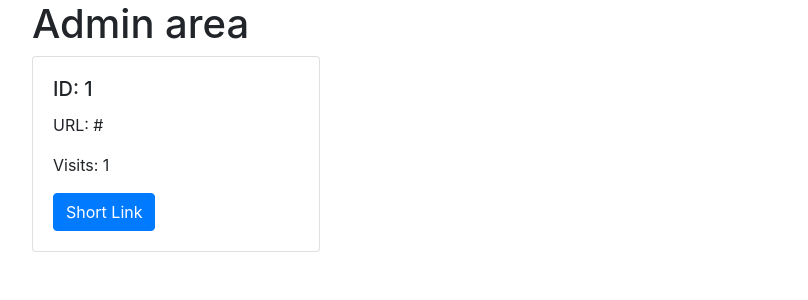
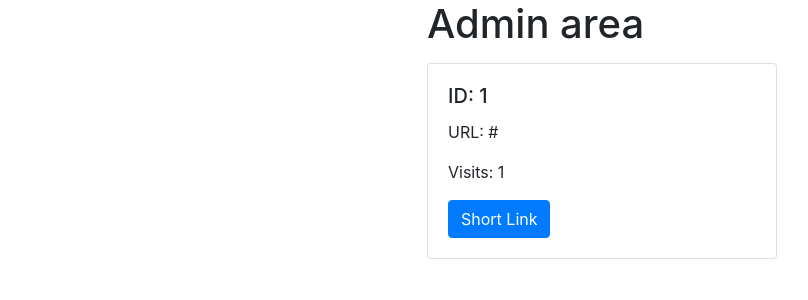
Before and after one commit to riderjensen/nodejs-url-shortner, a Node server app: page /a/1 in a window 1280 px wide. Shown: the part 56-356 px from the top of the page, without its empty margins (38-846 px from the left). Run offline with Node 20, Linux system fonts and the light colour scheme; tables that the repository leaves empty hold one stand-in row (values such as "Sample post"); some libraries are stand-ins or nearby versions.

Commit message:
more style changes

```diff
--- a/src/views/admin.ejs
+++ b/src/views/admin.ejs
@@ -31,9 +31,9 @@
 		<div class="row">
 			<div class="col-xs-12 col-md-4"></div>
 			<div class="col-xs-12 col-md-4">
-				<h1>Admin area</h1>
+				<h1 class="text-center">Admin area</h1>
 				<% for(var i=0; i<resp.length; i++) {%>
-				<div class="card" style="width: 10%">
+				<div class="card" style="width: 100%; margin-top: 15px;">
 					<div class="card-body">
 						<h5 class="card-title">ID: <%= resp[i].shortId%></h5>
 						<p class="card-text">URL: <%= resp[i].url%></p>
--- a/src/views/adminOne.ejs
+++ b/src/views/adminOne.ejs
@@ -29,9 +29,10 @@
 	</nav>
 	<div class="container">
 		<div class="row">
-			<div class="col-xs-12">
+			<div class="col-xs-12 col-md-4"></div>
+			<div class="col-xs-12 col-md-4">
 				<h1>Admin area</h1>
-				<div class="card" style="width: 18rem;">
+				<div class="card" style="width: 100%; margin-top: 15px;">
 					<div class="card-body">
 						<h5 class="card-title">ID: <%= resp.shortId%></h5>
 						<p class="card-text">URL: <%= resp.url%></p>
@@ -45,6 +46,7 @@
 					</div>
 				</div>
 			</div>
+			<div class="col-xs-12 col-md-4"></div>
 		</div>
 	</div>
 	<script>
--- a/src/views/index.ejs
+++ b/src/views/index.ejs
@@ -37,7 +37,6 @@
 						<label for="expURL">URL</label>
 						<input type="url" class="form-control" id="expURL" aria-describedby="expURL"
 							placeholder="Enter URL">
-						<div id="errorArea"></div>
 
 					</div>
 					<div class="form-group">
@@ -47,6 +46,7 @@
 						<small id="emailHelp" class="form-text text-muted">If you don't include an ID, we will generate
 							a unique ID for your url.</small>
 					</div>
+					<div id="errorArea"></div>
 					<button type="submit" class="btn btn-primary" id="submitButton">Submit</button>
 				</form>
 				<br />
```
Also changed, not shown: public/js/index.js (+12 -2 lines).
